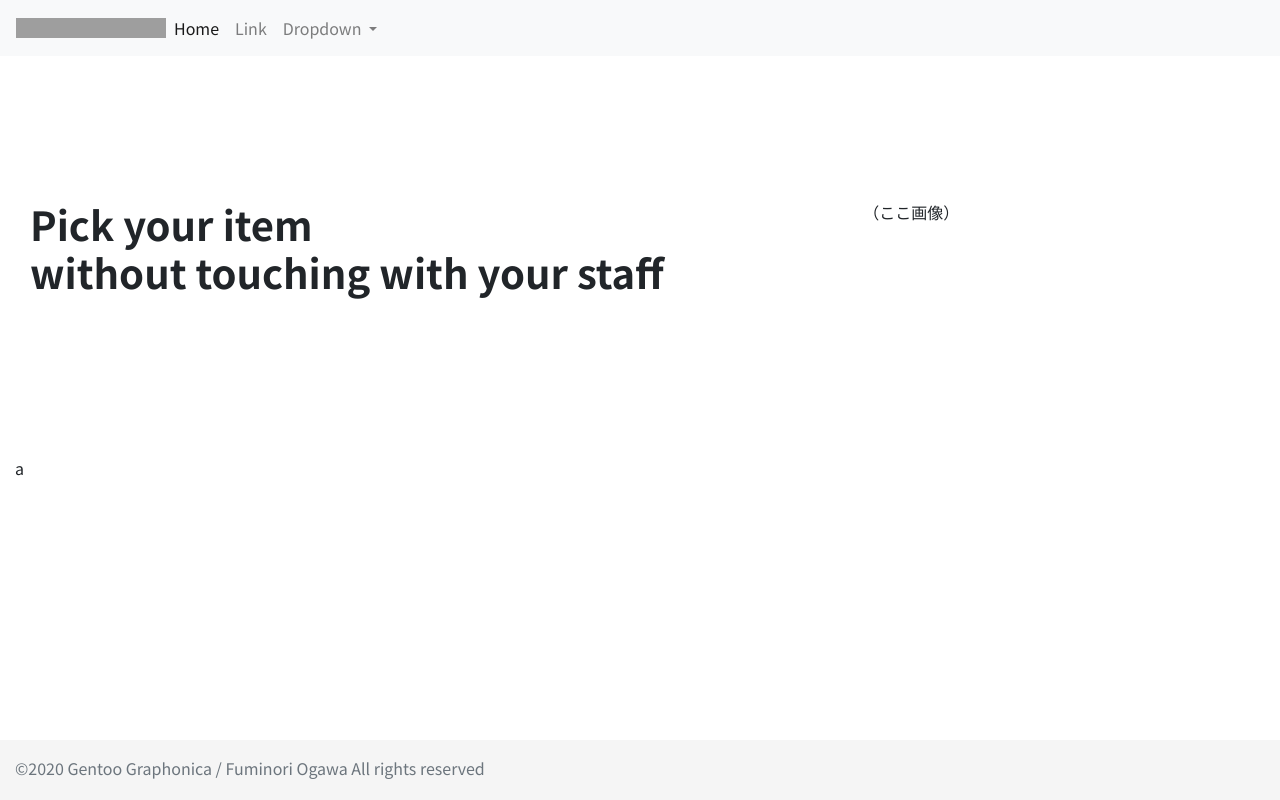
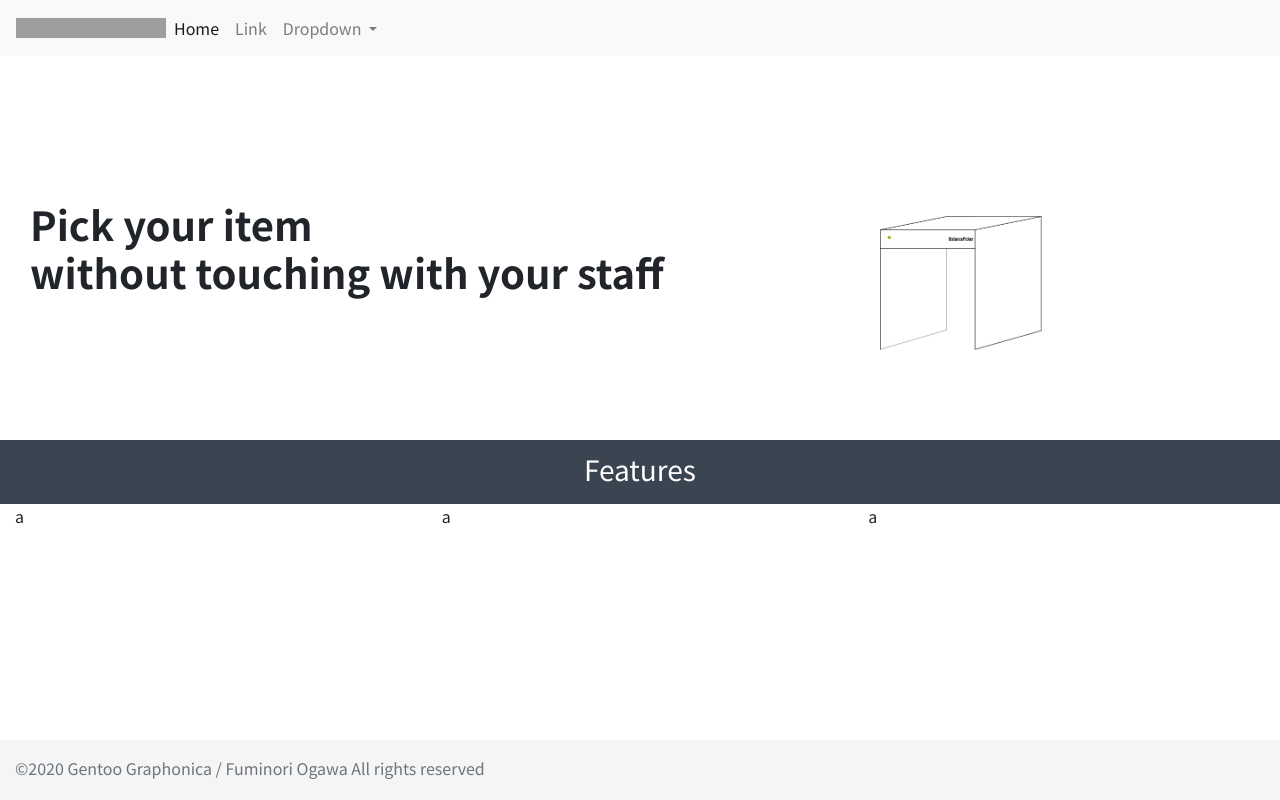
Before and after one commit to mizphses/dpsite, a plain HTML site: page index.html in a window 1280 px wide. Drawn offline with nearby package versions, Linux system fonts and the light colour scheme; grey boxes are pictures that could not be loaded; a web font is replaced by a local one.

Commit message:
Features

```diff
--- a/assets/style.css
+++ b/assets/style.css
@@ -15,10 +15,14 @@ body{
   font-style: normal;
 }
 .lg-height{
-  height: 50vh;
+  min-height: 50vh;
 }
 .lg-spacer{
-  height: 18vh;
+  min-height: 18vh;
+}
+
+.min-spacer{
+  min-height: 1em;
 }
 .footer{
   position: absolute;
@@ -30,3 +34,10 @@ body{
 .f-spacer{
   height: 2vh;
 }
+.widenav{
+  padding: 0.8em;
+  height: 4em;
+  background-color: rgb(59, 69, 82);
+  color: white;
+  margin: -1em;
+}
--- a/index.html
+++ b/index.html
@@ -41,7 +41,7 @@
       </div>
     </nav>
     <div class="container-fluid">
-      <div class="container-fluid lg-height">
+      <div class="container-fluid lg-height nomobile">
         <div class="row">
           <div class="col-8">
             <div class="lg-spacer"></div>
@@ -56,14 +56,30 @@
           <div class="col-4">
             <div class="lg-spacer"></div>
             <div>
-              <p>
-                （ここ画像）
-              </p>
+              <img src="./assets/dp.png" width="200">
             </div>
           </div>
         </div>
       </div>
-      <p>a</p>
+
+
+      <div class="widenav">
+        <h3 class="text-center">
+          Features
+        </h3>
+      </div>
+      <div class="min-spacer"></div>
+      <div class="row">
+        <div class="col">
+          a
+        </div>
+        <div class="col">
+          a
+        </div>
+        <div class="col">
+          a
+        </div>
+      </div>
     </div>
     <footer class="footer">
       <div class="container-fluid">
```
Also changed, not shown: assets/dp.png (added).
